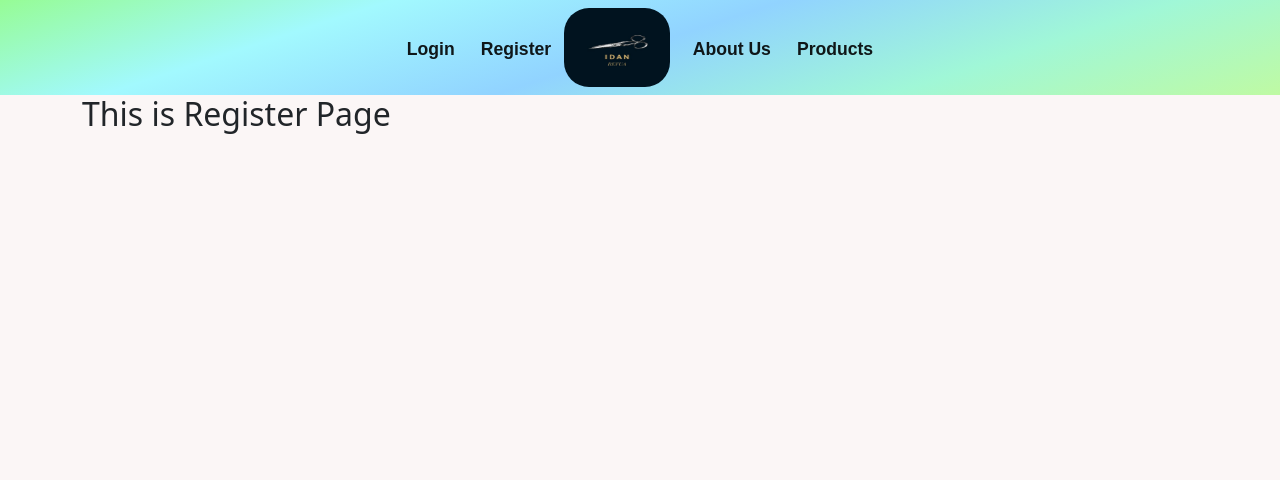
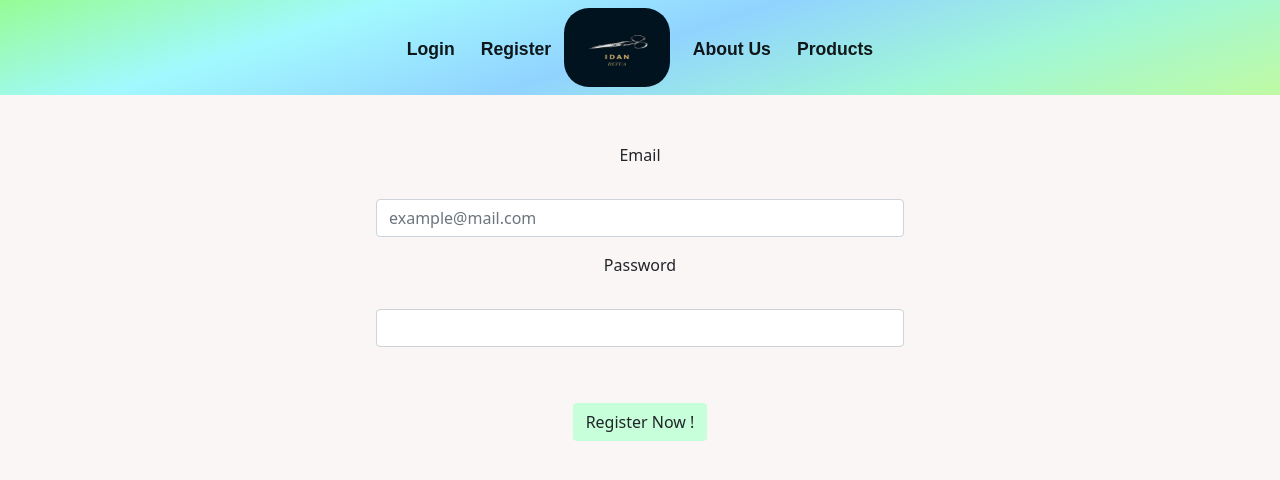
Before and after one commit to idanRefua/Pet-Store, a React (Create React App) app in the folder Frontend/: page /register in a window 1280 px wide. Shown: the top 480 px of the page. Built offline with nearby package versions, Linux system fonts and the light colour scheme.

Commit message:
Add frontend

```diff
--- a/Frontend/package.json
+++ b/Frontend/package.json
@@ -6,10 +6,11 @@
     "@testing-library/jest-dom": "^5.16.2",
     "@testing-library/react": "^12.1.3",
     "@testing-library/user-event": "^13.5.0",
+    "axios": "^1.2.2",
     "bootstrap": "^5.1.3",
     "react": "^17.0.2",
+    "react-dom": "^17.0.2",
     "react-router-dom": "^5.3.0",
-    "react-dom": "^17.0.2",
     "react-scripts": "5.0.0",
     "web-vitals": "^2.1.4"
   },
--- a/Frontend/src/index.js
+++ b/Frontend/src/index.js
@@ -4,9 +4,21 @@ import "./index.css";
 import App from "./App";
 import reportWebVitals from "./reportWebVitals";
 import { BrowserRouter } from "react-router-dom";
+import axios from "axios";
 
 import "../node_modules/bootstrap/dist/css/bootstrap.css";
 import "../node_modules/bootstrap/dist/js/bootstrap.bundle.js";
+
+axios.defaults.baseURL = "http://localhost:8181";
+
+/* axios.interceptors.request.use((config) => {
+  const token = localStorage.getItem("token");
+  if (token) {
+    config.headers["token"] = token;
+  }
+  config.headers["Content-Type"] = "application/json";
+  return config;
+}); */
 
 ReactDOM.render(
   <React.StrictMode>
--- a/Frontend/src/pages/LoginPage/LoginPage.jsx
+++ b/Frontend/src/pages/LoginPage/LoginPage.jsx
@@ -2,6 +2,7 @@ import { Link } from "react-router-dom";
 import "./login-page.css";
 import { useState } from "react";
 import { useHistory } from "react-router-dom";
+import axios from "axios";
 
 export default function LoginPage() {
   const [email, setEmail] = useState("");
@@ -18,7 +19,14 @@ export default function LoginPage() {
 
   const handleLogin = async (e) => {
     e.preventDefault();
+
     try {
+      const response = await axios.post("/users/login", {
+        email,
+        password,
+      });
+      const token = response.data.token;
+      localStorage.setItem("token", token);
       history.push("/products");
     } catch (error) {
       console.log(error);
--- a/Frontend/src/pages/RegisterPage/RegisterPage.jsx
+++ b/Frontend/src/pages/RegisterPage/RegisterPage.jsx
@@ -1,7 +1,98 @@
+import { Link } from "react-router-dom";
+import "./register-page-style.css";
+import { useState } from "react";
+import { useHistory } from "react-router-dom";
+import axios from "axios";
+
 export default function RegisterPage() {
+  const [email, setEmail] = useState("");
+  const [password, setPassword] = useState("");
+
+  const [successMsg, setSuccessMsg] = useState("");
+  const [errorMsg, setErrorMsg] = useState("");
+  const history = useHistory();
+
+  const handleEmail = (e) => {
+    setEmail(e.target.value);
+  };
+
+  const handlePassword = (e) => {
+    setPassword(e.target.value);
+  };
+
+  const handleRegister = async (e) => {
+    e.preventDefault();
+    setErrorMsg("");
+    setSuccessMsg("");
+
+    try {
+      const response = await axios.post("/users/adduser", {
+        email,
+        password,
+      });
+      setSuccessMsg(
+        "You registerd successfuly , you will be move to login page!"
+      );
+      setTimeout(() => {
+        history.push("login");
+      }, 2000);
+    } catch (error) {
+      setErrorMsg(
+        "this is email is used , or there is problem with our servers,please try again later!"
+      );
+    }
+  };
+
   return (
-    <div>
-      <h2>This is Register Page</h2>
+    <div className="register-form-box d-flex align-items-center justify-content-center">
+      <form className="login-form" onSubmit={handleRegister}>
+        <br />
+        <br />
+        <div className="mb-3">
+          <label
+            htmlFor=""
+            className="form-label d-flex align-items-center justify-content-center "
+          >
+            Email
+          </label>
+          <br />
+          <span></span>
+          <input
+            type="text"
+            placeholder="example@mail.com"
+            className="form-control input-login"
+            value={email}
+            onChange={handleEmail}
+          />
+        </div>
+        <div className="mb-3">
+          <label
+            htmlFor=""
+            className="form-label d-flex align-items-center justify-content-center"
+          >
+            Password
+          </label>
+          <br />
+          <span></span>
+          <input
+            type="password"
+            className="form-control input-password"
+            value={password}
+            onChange={handlePassword}
+          />
+        </div>
+        <br></br>
+        <p>{errorMsg}</p>
+        <p>{successMsg}</p>
+        <p className=" d-flex align-items-center justify-content-center p-login-btn">
+          <button type="submit" className="btn login-btn">
+            Register Now !
+          </button>
+        </p>
+
+        <br />
+        <br />
+      </form>
     </div>
   );
 }
```
Also changed, not shown: Frontend/src/pages/RegisterPage/register-page-style.css (added), 1 other file (tests, documents, lock files or other folders).
